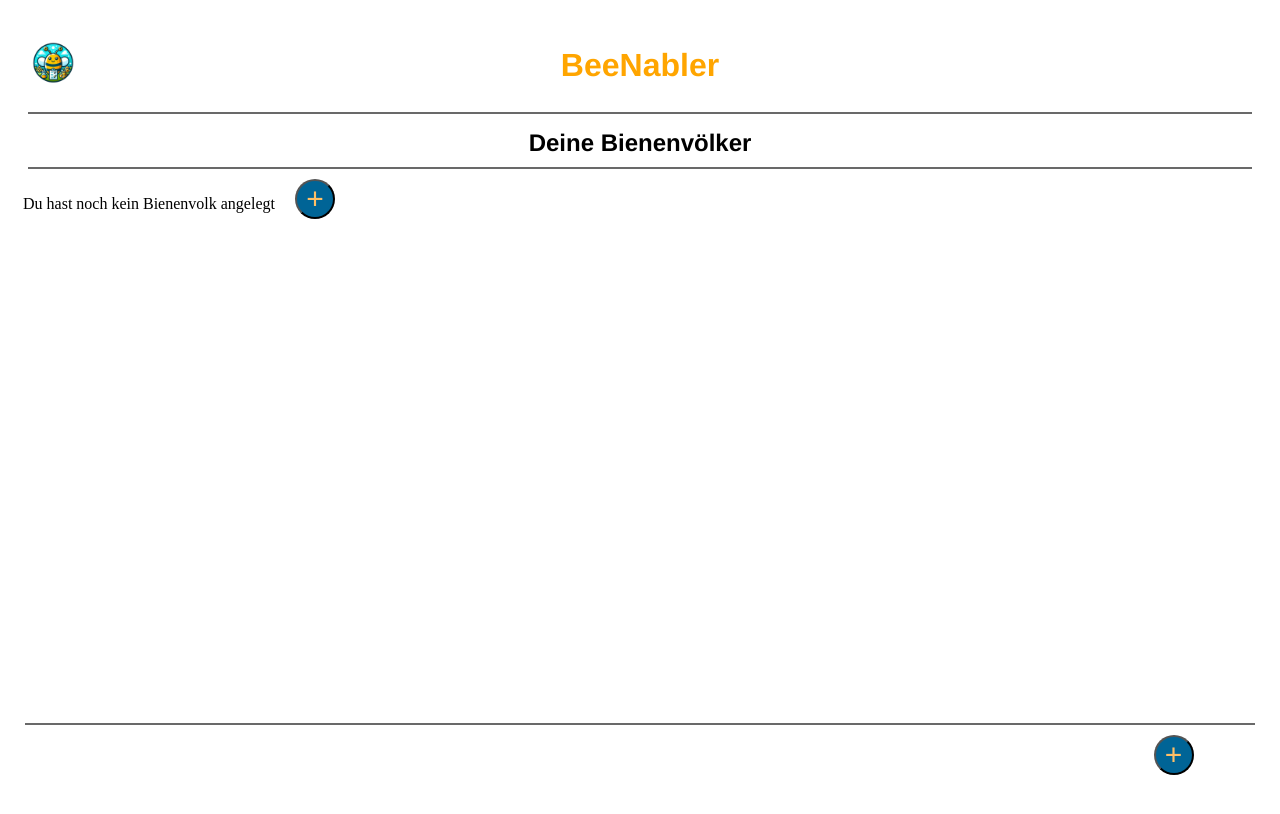
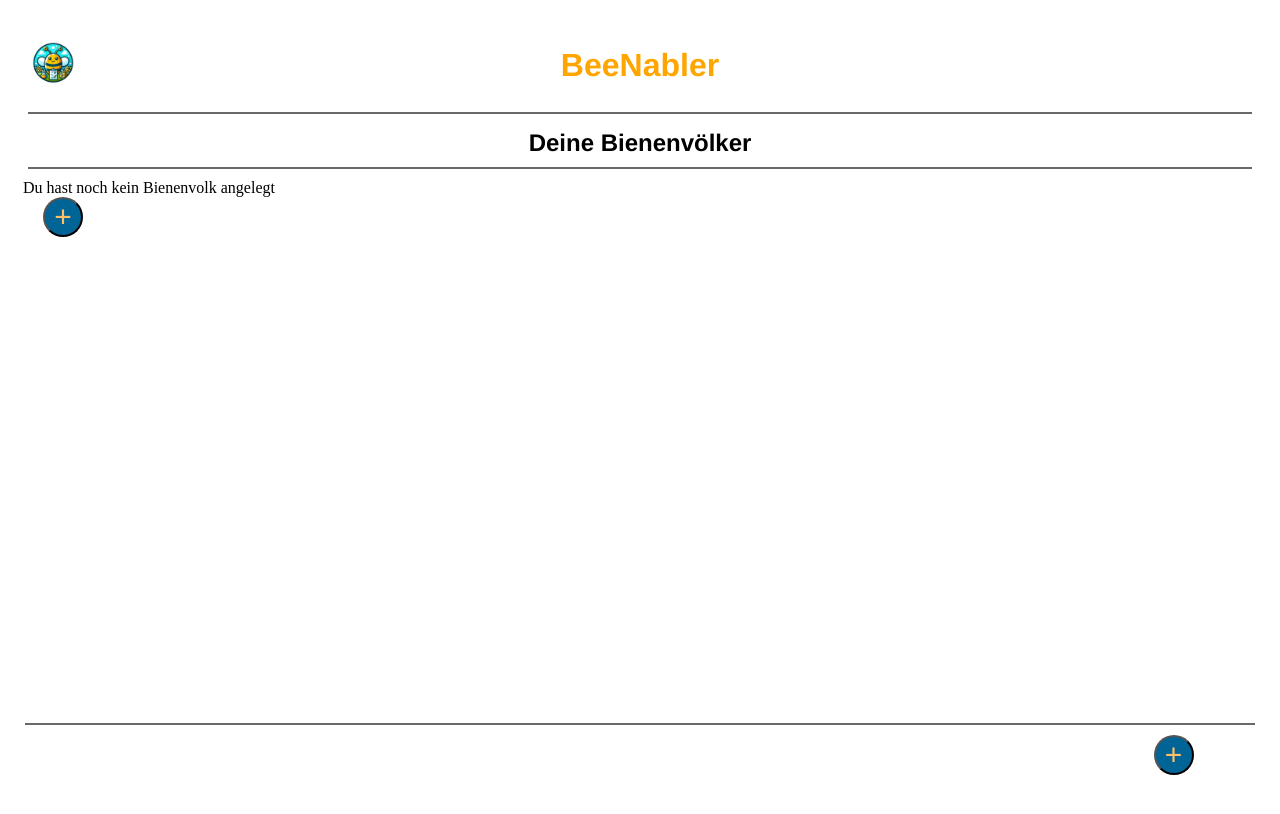
Before and after one commit to 4chiAA/capstone-beenabler, a React (Vite) app in the folder frontend/: page /home in a window 1280 px wide. Shown: the top 814 px of the page. Built offline with nearby package versions, Linux system fonts and the light colour scheme; no server answers.

Commit message:
and links for Beehives and new component BeehiveCreateButton

```diff
--- /dev/null
+++ b/frontend/src/components/BeehiveCreateButton.tsx
@@ -0,0 +1,10 @@
+import {Link} from "react-router-dom";
+
+export default function BeehiveCreateButton() {
+
+    return (
+        <Link to="/create">
+            <button className="create-button">+</button>
+        </Link>
+    )
+}
--- a/frontend/src/components/BeehivesPreview.tsx
+++ b/frontend/src/components/BeehivesPreview.tsx
@@ -1,5 +1,6 @@
 import "../stylesheets/BeehivesPreview.css";
 import {Beehive} from "../types/Beehive.ts";
+import {Link} from "react-router-dom";
 
 type BeehivePreviewProps = {
     beehives: Beehive[]
@@ -16,10 +17,12 @@ export default function BeehivesPreview(props: Readonly<BeehivePreviewProps>) {
                 {props.beehives.map((beehive: Beehive) => (
                 <article className="beehives-preview"  key={beehive.id}>
                     <div className="logo">
-                        <img src="src/assets/beehive_preview.png" alt="Logo"/>
+                        <Link to={"/beehive/" + beehive.id}><img src="src/assets/beehive_preview.png" alt="Logo"/>
+                        </Link>
                     </div>
                     <div className="description">
-                        <h3>{beehive.name}</h3>
+                        <Link to={"/beehive/" + beehive.id}><h3>{beehive.name}</h3>
+                        </Link>
                         <p>{beehive.type}</p>
                         <p className="dateTime">Update: {beehive.dateTime}</p>
                     </div>
--- a/frontend/src/components/FooterHome.tsx
+++ b/frontend/src/components/FooterHome.tsx
@@ -1,5 +1,5 @@
 import "../stylesheets/FooterHome.css";
-import {Link} from "react-router-dom";
+import BeehiveCreateButton from "./BeehiveCreateButton.tsx";
 export default function FooterHome() {
 
     return (
@@ -8,9 +8,7 @@ export default function FooterHome() {
             <div className="footer-container">
                 <div className="left"></div>
                 <div className="mid"></div>
-                <Link to="/create">
-                    <button className="create-button">+</button>
-                </Link>
+                <BeehiveCreateButton/>
             </div>
         </footer>
     );
--- a/frontend/src/components/Header.tsx
+++ b/frontend/src/components/Header.tsx
@@ -1,11 +1,13 @@
 import "../stylesheets/Header.css";
+import {Link} from "react-router-dom";
 export default function Header() {
 
     return (
         <header>
             <div className="header-container">
                 <div className="logo">
-                    <img src="src/assets/logo-beenabler.png" alt="Logo"/>
+                    <Link to={"/home"}><img src="src/assets/logo-beenabler.png" alt="Logo"/>
+                    </Link>
                 </div>
                 <div className="title">
                     <h1>BeeNabler</h1>
--- a/frontend/src/pages/HomePage.tsx
+++ b/frontend/src/pages/HomePage.tsx
@@ -2,8 +2,8 @@ import "../stylesheets/HomePage.css";
 import {Beehive} from "../types/Beehive.ts";
 import BeehivesPreview from "../components/BeehivesPreview.tsx";
 import Header from "../components/Header.tsx";
-import {Link} from "react-router-dom";
 import FooterHome from "../components/FooterHome.tsx";
+import BeehiveCreateButton from "../components/BeehiveCreateButton.tsx";
 
 type HomeProps = {
     beehivesPreview: Beehive[]
@@ -15,14 +15,14 @@ export default function HomePage(props: Readonly<HomeProps>){
         <div className="page-container">
             <Header/>
             <div className="wrapper">
-            <div className="title-container">
-                <h2>Deine Bienenvölker</h2>
-                <div className="divider"></div>
-            </div>
-            <BeehivesPreview beehives={props.beehivesPreview}/>
-            <Link className="create-button-home" to="/create">
-                <button className="create-button">+</button>
-            </Link>
+                <div className="title-container">
+                  <h2>Deine Bienenvölker</h2>
+                 <div className="divider"></div>
+                </div>
+                <BeehivesPreview beehives={props.beehivesPreview}/>
+                <div className="create-button-home">
+                   <BeehiveCreateButton/>
+                </div>
             </div>
             <FooterHome/>
         </div>
```
